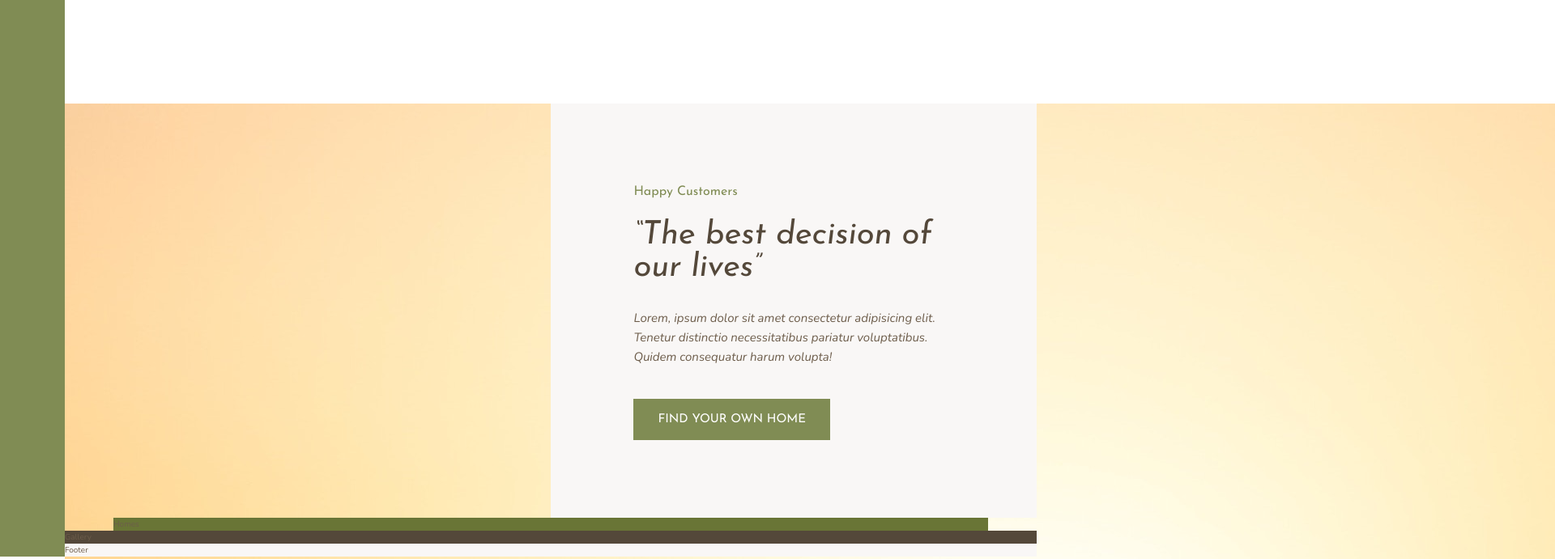
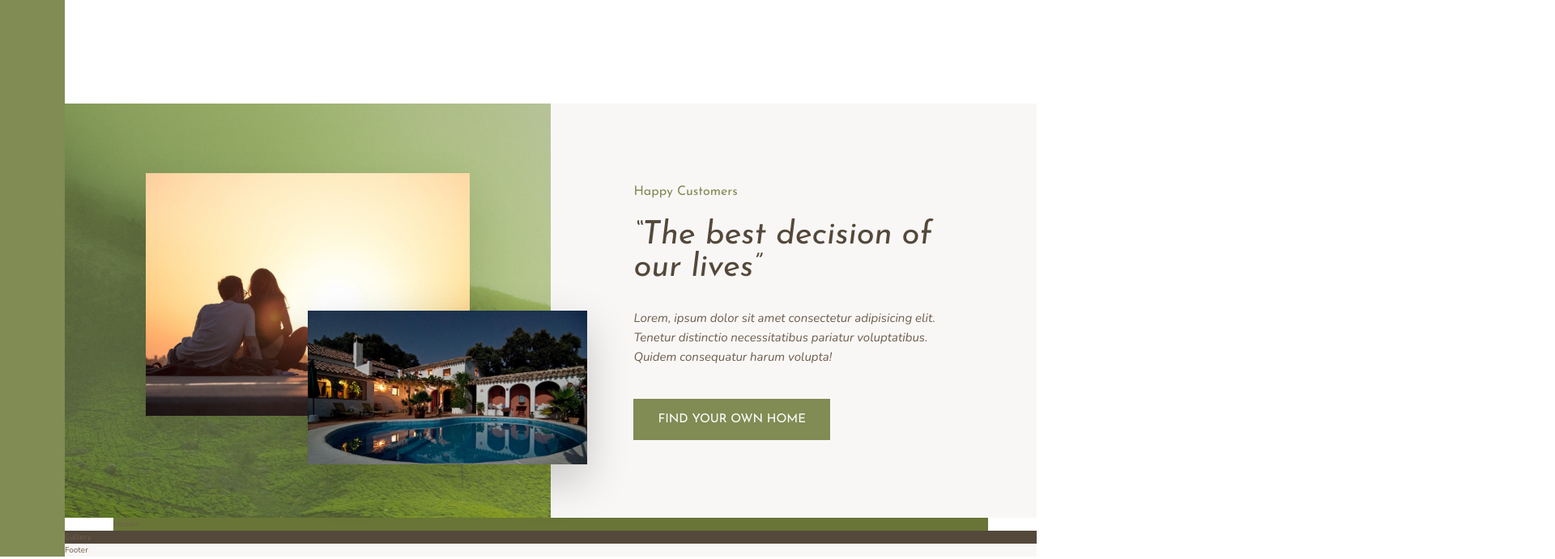
Before and after one commit to robertstipp/Bexter, a website: page index.html in a window 1280 px wide. Shown: the part 1180-1871 px from the top of the page at 81% size, 1920 px wide, since content can reach past the window. Drawn offline with nearby package versions, Linux system fonts and the light colour scheme.

Commit message:
Added story__pictures scss

```diff
--- a/sass/_story.scss
+++ b/sass/_story.scss
@@ -1,17 +1,33 @@
 .story {
   &__pictures {
-    background-color: $color-primary;
+    background-image: linear-gradient(
+        rgba($color-primary, 0.5),
+        rgba($color-primary, 0.3)
+      ),
+      url(../img/back.jpg);
     grid-column: full-start / col-end 4;
+
+    display: grid;
+    grid-template-columns: repeat(6, 1fr);
+    grid-template-rows: repeat(6, 1fr);
+  }
+
+  &__img--1 {
+    width: 100%;
+    grid-area: 2 / 2 / 6 / 6;
+    box-shadow: 0 2rem 5rem rgba(0, 0, 0, 0.1);
+  }
+  &__img--2 {
+    width: 115%;
+    grid-area: 4 / 4 / 6 / 7;
+    box-shadow: 0 2rem 5rem rgba(0, 0, 0, 0.2);
+    z-index: 20;
   }
   &__content {
     background-color: $color-grey-light-1;
     grid-column: col-start 5 / full-end;
     padding: 6rem 8vw;
 
-    // display: flex;
-    // flex-direction: column;
-    // align-items: flex-start;
-    // justify-content: center;
     display: grid;
     align-content: center;
     justify-items: flex-start;
```
Also changed, not shown: css/style.css.
